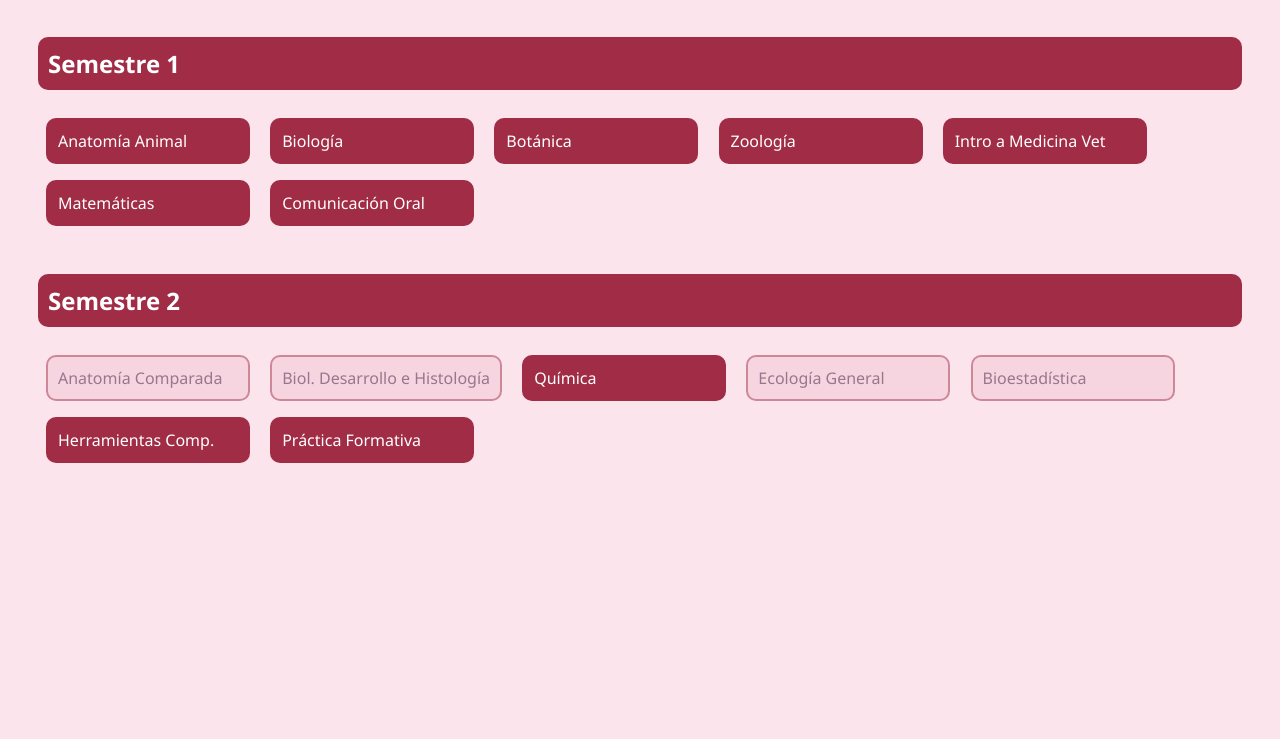
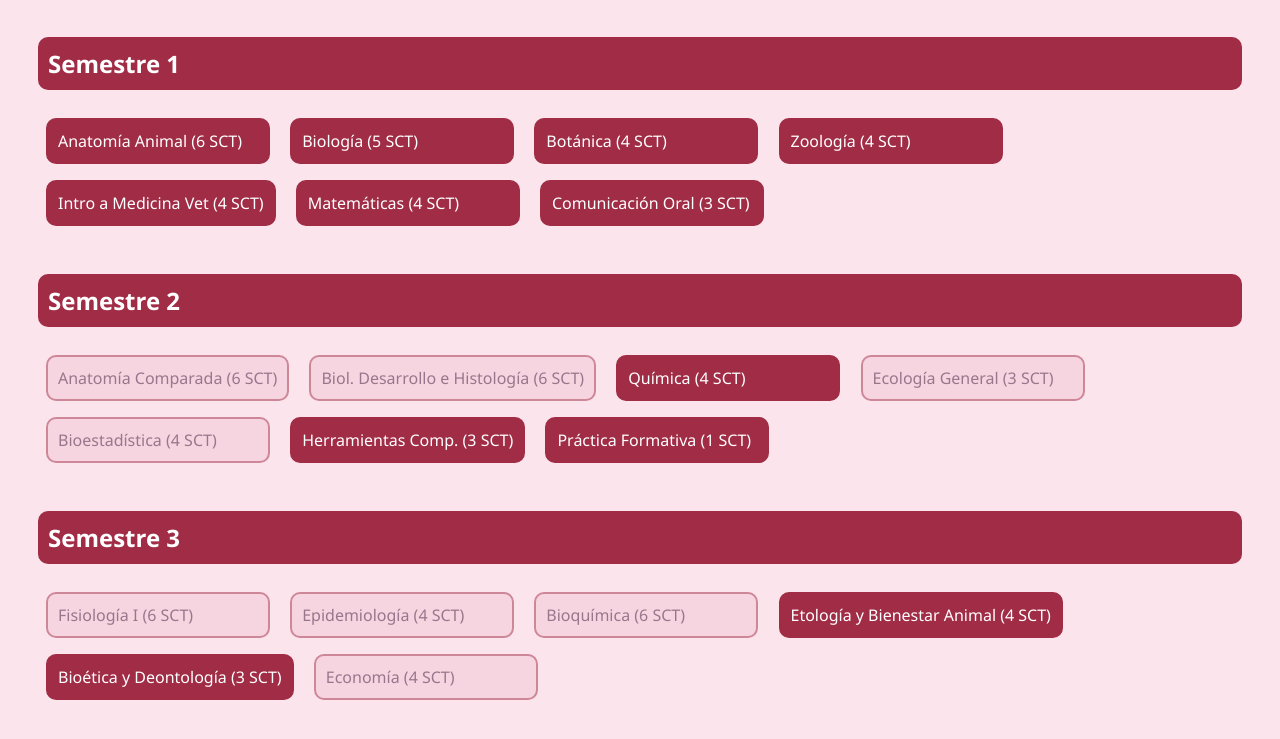
Before and after one commit to Jerito/Malla-Medicina-Veterinaria, a plain HTML site: page index.html in a window 1280 px wide. Shown: the part 105-844 px from the top of the page. Before the commit the page ends 800 px from the top, so only its background shows below. Drawn offline with Linux system fonts and the light colour scheme.

Commit message:
index.html

```diff
--- a/index.html
+++ b/index.html
@@ -29,7 +29,7 @@
       margin: 8px;
       display: inline-block;
       border-radius: 10px;
-      min-width: 180px;
+      min-width: 200px;
       background-color: #f3c7d5;
       opacity: 0.5;
       pointer-events: none;
@@ -56,24 +56,34 @@
 
   <div class="semestre">
     <h2>Semestre 1</h2>
-    <div id="anatomia" class="ramo activo" onclick="aprobar('anatomia')">Anatomía Animal</div>
-    <div id="biologia" class="ramo activo" onclick="aprobar('biologia')">Biología</div>
-    <div id="botanica" class="ramo activo" onclick="aprobar('botanica')">Botánica</div>
-    <div id="zoologia" class="ramo activo" onclick="aprobar('zoologia')">Zoología</div>
-    <div id="intro" class="ramo activo" onclick="aprobar('intro')">Intro a Medicina Vet</div>
-    <div id="matematicas" class="ramo activo" onclick="aprobar('matematicas')">Matemáticas</div>
-    <div id="comunicacion" class="ramo activo" onclick="aprobar('comunicacion')">Comunicación Oral</div>
+    <div id="anatomia" class="ramo activo" onclick="aprobar('anatomia')">Anatomía Animal (6 SCT)</div>
+    <div id="biologia" class="ramo activo" onclick="aprobar('biologia')">Biología (5 SCT)</div>
+    <div id="botanica" class="ramo activo" onclick="aprobar('botanica')">Botánica (4 SCT)</div>
+    <div id="zoologia" class="ramo activo" onclick="aprobar('zoologia')">Zoología (4 SCT)</div>
+    <div id="intro" class="ramo activo" onclick="aprobar('intro')">Intro a Medicina Vet (4 SCT)</div>
+    <div id="matematicas" class="ramo activo" onclick="aprobar('matematicas')">Matemáticas (4 SCT)</div>
+    <div id="comunicacion" class="ramo activo" onclick="aprobar('comunicacion')">Comunicación Oral (3 SCT)</div>
   </div>
 
   <div class="semestre">
     <h2>Semestre 2</h2>
-    <div id="anatomia_comp" class="ramo" onclick="aprobar('anatomia_comp')">Anatomía Comparada</div>
-    <div id="bio_histo" class="ramo" onclick="aprobar('bio_histo')">Biol. Desarrollo e Histología</div>
-    <div id="quimica" class="ramo activo" onclick="aprobar('quimica')">Química</div>
-    <div id="ecologia" class="ramo" onclick="aprobar('ecologia')">Ecología General</div>
-    <div id="bioestadistica" class="ramo" onclick="aprobar('bioestadistica')">Bioestadística</div>
-    <div id="herramientas" class="ramo activo" onclick="aprobar('herramientas')">Herramientas Comp.</div>
-    <div id="practica" class="ramo activo" onclick="aprobar('practica')">Práctica Formativa</div>
+    <div id="anatomia_comp" class="ramo" onclick="aprobar('anatomia_comp')">Anatomía Comparada (6 SCT)</div>
+    <div id="bio_histo" class="ramo" onclick="aprobar('bio_histo')">Biol. Desarrollo e Histología (6 SCT)</div>
+    <div id="quimica" class="ramo activo" onclick="aprobar('quimica')">Química (4 SCT)</div>
+    <div id="ecologia" class="ramo" onclick="aprobar('ecologia')">Ecología General (3 SCT)</div>
+    <div id="bioestadistica" class="ramo" onclick="aprobar('bioestadistica')">Bioestadística (4 SCT)</div>
+    <div id="herramientas" class="ramo activo" onclick="aprobar('herramientas')">Herramientas Comp. (3 SCT)</div>
+    <div id="practica" class="ramo activo" onclick="aprobar('practica')">Práctica Formativa (1 SCT)</div>
+  </div>
+
+  <div class="semestre">
+    <h2>Semestre 3</h2>
+    <div id="fisio1" class="ramo" onclick="aprobar('fisio1')">Fisiología I (6 SCT)</div>
+    <div id="epidemio" class="ramo" onclick="aprobar('epidemio')">Epidemiología (4 SCT)</div>
+    <div id="bioquimica" class="ramo" onclick="aprobar('bioquimica')">Bioquímica (6 SCT)</div>
+    <div id="etologia" class="ramo activo" onclick="aprobar('etologia')">Etología y Bienestar Animal (4 SCT)</div>
+    <div id="bioetica" class="ramo activo" onclick="aprobar('bioetica')">Bioética y Deontología (3 SCT)</div>
+    <div id="economia" class="ramo" onclick="aprobar('economia')">Economía (4 SCT)</div>
   </div>
 
   <div id="info" style="margin-top: 30px;"></div>
@@ -82,20 +92,31 @@
     const aprobados = [];
 
     const ramos = {
-      anatomia:       { nombre: "Anatomía Animal", desbloquea: ["anatomia_comp"] },
-      biologia:       { nombre: "Biología", desbloquea: ["bio_histo"] },
-      botanica:       { nombre: "Botánica", desbloquea: ["ecologia"] },
-      zoologia:       { nombre: "Zoología", desbloquea: ["ecologia"] },
-      intro:          { nombre: "Introducción a Medicina Veterinaria", desbloquea: [] },
-      matematicas:    { nombre: "Matemáticas", desbloquea: ["bioestadistica"] },
-      comunicacion:   { nombre: "Comunicación Oral", desbloquea: [] },
-      quimica:        { nombre: "Química", desbloquea: [] },
-      herramientas:   { nombre: "Herramientas Computacionales", desbloquea: [] },
-      practica:       { nombre: "Práctica Formativa", desbloquea: [] },
-      anatomia_comp:  { nombre: "Anatomía Comparada", requisitos: ["anatomia"], desbloquea: [] },
-      bio_histo:      { nombre: "Biol. del Desarrollo e Histología", requisitos: ["biologia"], desbloquea: [] },
-      ecologia:       { nombre: "Ecología General", requisitos: ["zoologia", "botanica"], desbloquea: [] },
-      bioestadistica: { nombre: "Bioestadística", requisitos: ["matematicas"], desbloquea: [] }
+      // Semestre 1
+      anatomia: { nombre: "Anatomía Animal", desbloquea: ["anatomia_comp", "fisio1"] },
+      biologia: { nombre: "Biología", desbloquea: ["bio_histo", "inmunologia", "micro1"] },
+      botanica: { nombre: "Botánica", desbloquea: ["ecologia"] },
+      zoologia: { nombre: "Zoología", desbloquea: ["ecologia", "parasitologia"] },
+      intro: { nombre: "Intro a Medicina Vet", desbloquea: [] },
+      matematicas: { nombre: "Matemáticas", desbloquea: ["bioestadistica", "genetica", "epidemio", "economia"] },
+      comunicacion: { nombre: "Comunicación Oral", desbloquea: [] },
+
+      // Semestre 2
+      anatomia_comp: { nombre: "Anatomía Comparada", requisitos: ["anatomia"], desbloquea: [] },
+      bio_histo: { nombre: "Biol. del Desarrollo e Histología", requisitos: ["biologia"], desbloquea: [] },
+      quimica: { nombre: "Química", desbloquea: ["bioquimica", "fisio1"] },
+      ecologia: { nombre: "Ecología General", requisitos: ["zoologia", "botanica"], desbloquea: [] },
+      bioestadistica: { nombre: "Bioestadística", requisitos: ["matematicas"], desbloquea: ["epidemio", "genetica", "economia"] },
+      herramientas: { nombre: "Herramientas Computacionales", desbloquea: [] },
+      practica: { nombre: "Práctica Formativa", desbloquea: [] },
+
+      // Semestre 3
+      fisio1: { nombre: "Fisiología I", requisitos: ["anatomia", "quimica"], desbloquea: [] },
+      epidemio: { nombre: "Epidemiología", requisitos: ["bioestadistica"], desbloquea: [] },
+      bioquimica: { nombre: "Bioquímica", requisitos: ["quimica"], desbloquea: [] },
+      etologia: { nombre: "Etología y Bienestar Animal", desbloquea: [] },
+      bioetica: { nombre: "Bioética y Deontología", desbloquea: [] },
+      economia: { nombre: "Economía", requisitos: ["bioestadistica"], desbloquea: [] }
     };
 
     function aprobar(id) {
```
